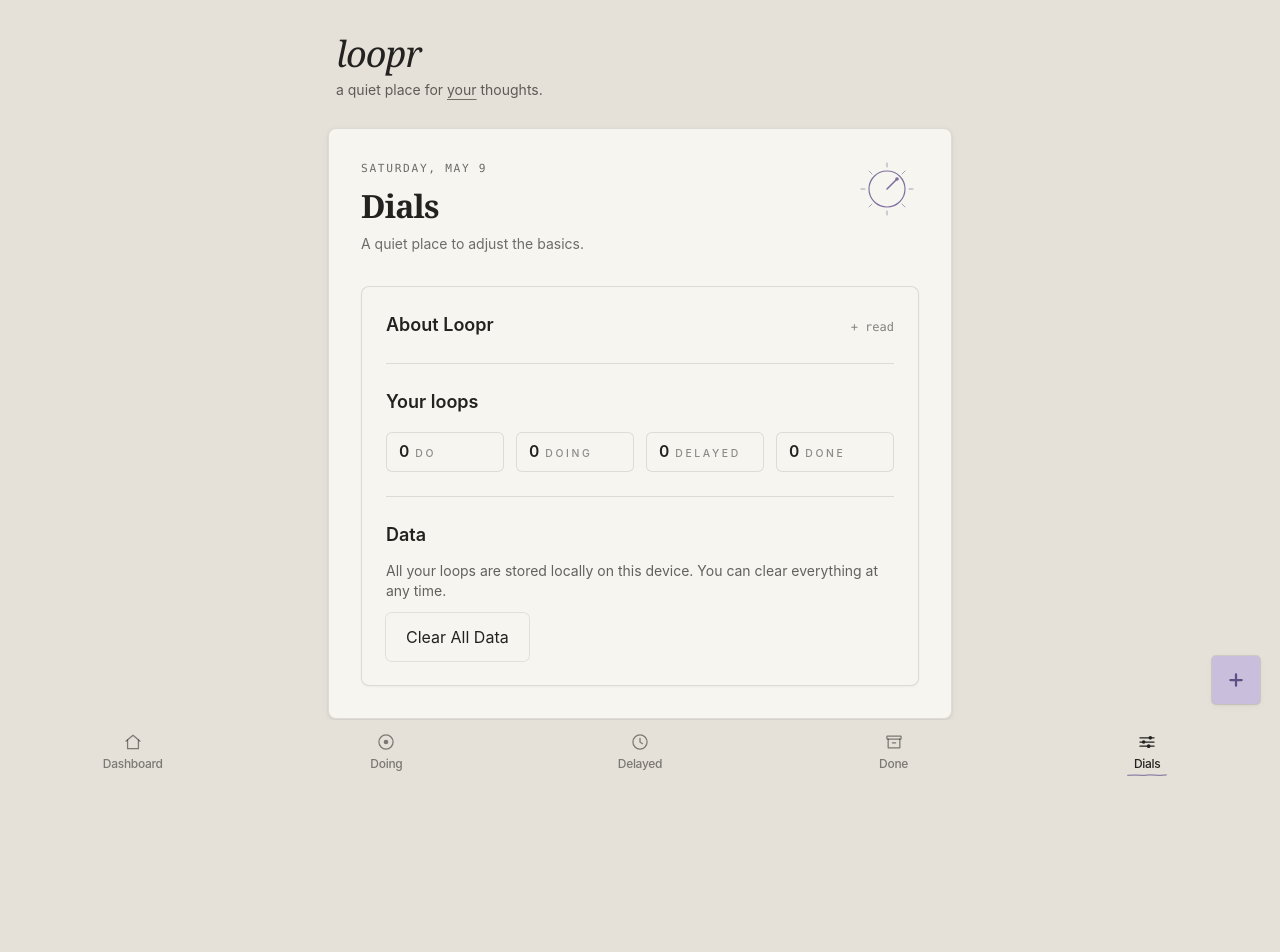
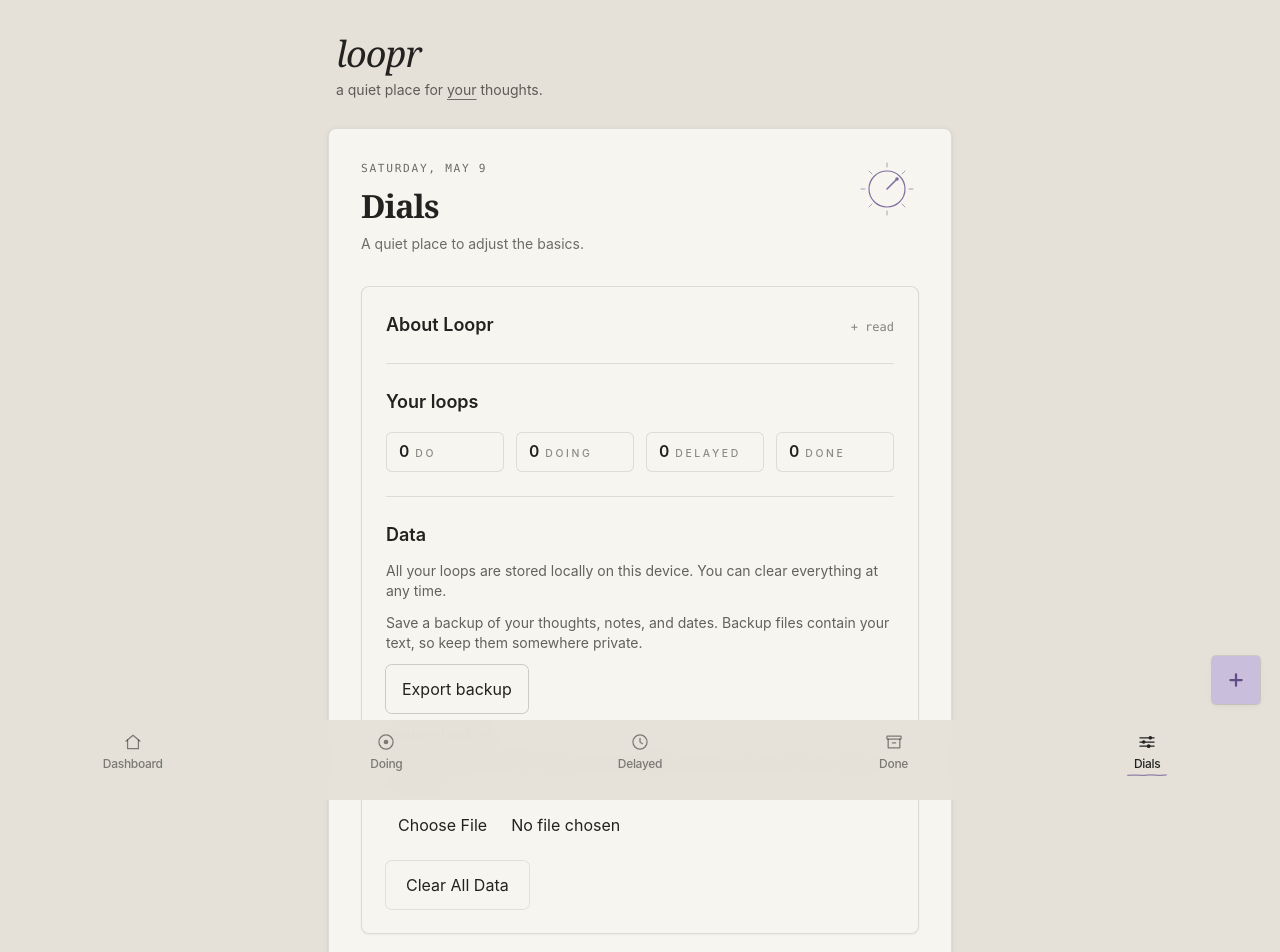
Before and after one commit to RouterGeeks/loopr, a React (Vite) app: page /dials in a window 1280 px wide. Shown: the top 952 px of the page. Before the commit the page ends 916 px from the top, so only its background shows below. Built offline with nearby package versions, Linux system fonts and the light colour scheme.

Commit message:
Add local backup export and restore in Dials

```diff
--- /dev/null
+++ b/src/components/BackupControls.tsx
@@ -0,0 +1,99 @@
+import { useRef, useState } from 'react';
+import type { ChangeEvent } from 'react';
+import { createBackup, MAX_BACKUP_BYTES, parseBackup } from '../lib/backup';
+import { loadLoops, saveLoops, STORAGE_KEY } from '../lib/loops';
+import type { LoopItem } from '../lib/loops';
+
+const buttonClass = 'rounded-md bg-paper-light/80 px-4 py-3 text-sm font-semibold text-charcoal ring-1 ring-charcoal/20 focus-visible:outline-2 focus-visible:outline-offset-2 disabled:opacity-50';
+
+export default function BackupControls({ onRestore }: { onRestore: (loops: LoopItem[]) => void }) {
+  const [pending, setPending] = useState<{ loops: LoopItem[]; previous: string | null } | null>(null);
+  const [reading, setReading] = useState(false);
+  const [message, setMessage] = useState('');
+  const [error, setError] = useState('');
+  const fileRef = useRef<HTMLInputElement>(null);
+
+  const exportBackup = () => {
+    setError('');
+    setMessage('');
+    try {
+      const blob = new Blob([createBackup(loadLoops())], { type: 'application/json' });
+      const url = URL.createObjectURL(blob);
+      const link = document.createElement('a');
+      link.href = url;
+      link.download = `loopr-backup-${new Date().toISOString().replace(/[:.]/g, '-')}.json`;
+      document.body.append(link);
+      link.click();
+      link.remove();
+      window.setTimeout(() => URL.revokeObjectURL(url), 60_000);
+      setMessage('Backup download requested. Keep the file somewhere you can find it again.');
+    } catch (cause) {
+      setError(cause instanceof Error ? `Could not export: ${cause.message}` : 'Could not export a backup. Your loops are unchanged.');
+    }
+  };
+
+  const chooseBackup = async (event: ChangeEvent<HTMLInputElement>) => {
+    const file = event.currentTarget.files?.[0];
+    event.currentTarget.value = '';
+    if (!file) return;
+    setPending(null);
+    setError('');
+    setMessage('');
+    setReading(true);
+    try {
+      if (file.size > MAX_BACKUP_BYTES) throw new Error('Choose a backup smaller than 5 MB.');
+      const restored = parseBackup(await file.text());
+      setPending({ loops: restored, previous: localStorage.getItem(STORAGE_KEY) });
+    } catch (cause) {
+      setError(cause instanceof Error ? cause.message : 'Could not read this file. Your loops are unchanged.');
+    } finally {
+      setReading(false);
+    }
+  };
+
+  const restoreBackup = () => {
+    if (!pending) return;
+    setError('');
+    try {
+      if (localStorage.getItem(STORAGE_KEY) !== pending.previous) {
+        setPending(null);
+        setError('Your loops changed while reviewing this backup. Choose the file again to review the replacement.');
+        return;
+      }
+      // A single localStorage write is atomic: on failure, existing data remains.
+      saveLoops(pending.loops);
+      onRestore(pending.loops);
+      setMessage(`Restored ${pending.loops.length} loops from your backup.`);
+      setPending(null);
+      fileRef.current?.focus();
+    } catch {
+      setError('Could not restore. Your current loops are unchanged. Storage may be full or unavailable.');
+    }
+  };
+
+  return (
+    <div className="space-y-3">
+      <p className="text-sm text-charcoal/70">Save a backup of your thoughts, notes, and dates. Backup files contain your text, so keep them somewhere private.</p>
+      <button type="button" className={buttonClass} onClick={exportBackup}>Export backup</button>
+      <div className="space-y-2">
+        <label htmlFor="restore-backup" className="block text-sm font-semibold text-charcoal">Restore backup</label>
+        <p id="backup-help" className="text-sm text-charcoal/70">Choose a Loopr JSON backup (up to 5 MB). You’ll review it before replacing any loops.</p>
+        <input ref={fileRef} id="restore-backup" type="file" accept=".json,application/json" disabled={reading} onChange={chooseBackup} aria-describedby="backup-help" className="block w-full min-w-0 text-sm text-charcoal file:mr-3 file:rounded-md file:border-0 file:bg-paper-light file:px-3 file:py-3 file:text-charcoal" />
+      </div>
+      {reading && <p role="status">Reading backup…</p>}
+      {pending && (
+        <section aria-labelledby="restore-heading" className="space-y-3 rounded-md border border-rule p-4">
+          <h3 id="restore-heading" className="font-semibold" aria-live="polite">Replace all loops with this backup?</h3>
+          <p className="text-sm">This backup contains {pending.loops.length} loops. Restoring replaces every current loop and note in this browser, including completed and dropped loops. It does not merge them. Export your current loops first if you want to keep them.</p>
+          {pending.loops.length === 0 && <p className="text-sm font-semibold">This backup is empty. Restoring it will remove all current loops.</p>}
+          <div className="flex flex-wrap gap-3">
+            <button type="button" className={buttonClass} onClick={() => { setPending(null); setMessage('Restore canceled. Your loops are unchanged.'); fileRef.current?.focus(); }}>Cancel restore</button>
+            <button type="button" className={buttonClass} onClick={restoreBackup}>Replace all loops</button>
+          </div>
+        </section>
+      )}
+      <p role="status" className="text-sm text-charcoal/70">{message}</p>
+      <p role="alert" className="text-sm text-charcoal">{error}</p>
+    </div>
+  );
+}
--- /dev/null
+++ b/src/lib/backup.ts
@@ -0,0 +1,42 @@
+import type { LoopItem } from './loops';
+
+export const MAX_BACKUP_BYTES = 5 * 1024 * 1024;
+const dateFields = ['createdAt', 'revisitAt', 'startedAt', 'doneAt', 'droppedAt'] as const;
+const statuses = new Set(['do', 'doing', 'delayed', 'done', 'dropped']);
+const isObject = (value: unknown): value is Record<string, unknown> =>
+  typeof value === 'object' && value !== null && !Array.isArray(value);
+const isDate = (value: unknown): value is string =>
+  typeof value === 'string' && /^\d{4}-\d{2}-\d{2}T/.test(value) && Number.isFinite(Date.parse(value));
+
+export function parseBackup(text: string): LoopItem[] {
+  if (new Blob([text]).size > MAX_BACKUP_BYTES) throw new Error('Choose a backup smaller than 5 MB.');
+  let data: unknown;
+  try { data = JSON.parse(text); } catch { throw new Error('This file is not valid JSON. Choose a Loopr backup.'); }
+  if (!isObject(data) || data.app !== 'loopr' || data.version !== 1 || !isDate(data.exportedAt) || !Array.isArray(data.loops)) {
+    throw new Error('This is not a supported Loopr backup. Choose a version 1 backup exported from Dials.');
+  }
+  const ids = new Set<number>();
+  return data.loops.map((item, index) => {
+    const invalid = () => new Error(`Loop ${index + 1} has invalid or missing data. Nothing was restored.`);
+    if (!isObject(item) || typeof item.id !== 'number' || !Number.isSafeInteger(item.id) || item.id < 0 || item.id > 8640000000000000 || ids.has(item.id) || typeof item.text !== 'string' || typeof item.status !== 'string' || !statuses.has(item.status)) throw invalid();
+    ids.add(item.id);
+    const loop: LoopItem = { id: item.id, text: item.text, status: item.status as LoopItem['status'] };
+    for (const field of dateFields) {
+      if (item[field] !== undefined) {
+        if (!isDate(item[field])) throw invalid();
+        loop[field] = item[field];
+      }
+    }
+    if (item.note !== undefined) {
+      if (typeof item.note !== 'string') throw invalid();
+      loop.note = item.note;
+    }
+    return loop;
+  });
+}
+
+export function createBackup(loops: LoopItem[]): string {
+  const text = JSON.stringify({ app: 'loopr', version: 1, exportedAt: new Date().toISOString(), loops }, null, 2);
+  parseBackup(text);
+  return text;
+}
--- a/src/pages/Settings.tsx
+++ b/src/pages/Settings.tsx
@@ -4,6 +4,7 @@ import PageContainer from '../components/PageContainer';
 import DateEyebrow from '../components/DateEyebrow';
 import SectionCard from '../components/SectionCard';
 import SketchKnob from '../components/SketchKnob';
+import BackupControls from '../components/BackupControls';
 import { clearLoops, loadLoops } from '../lib/loops';
 import type { LoopItem } from '../lib/loops';
 
@@ -120,6 +121,8 @@ const Settings: FC = () => {
             everything at any time.
           </p>
 
+          <BackupControls onRestore={setLoops} />
+
           <button
             type="button"
             onClick={() => handleConfirmationChange(true)}
```
Also changed, not shown: 2 other files (tests, documents, lock files or other folders).
